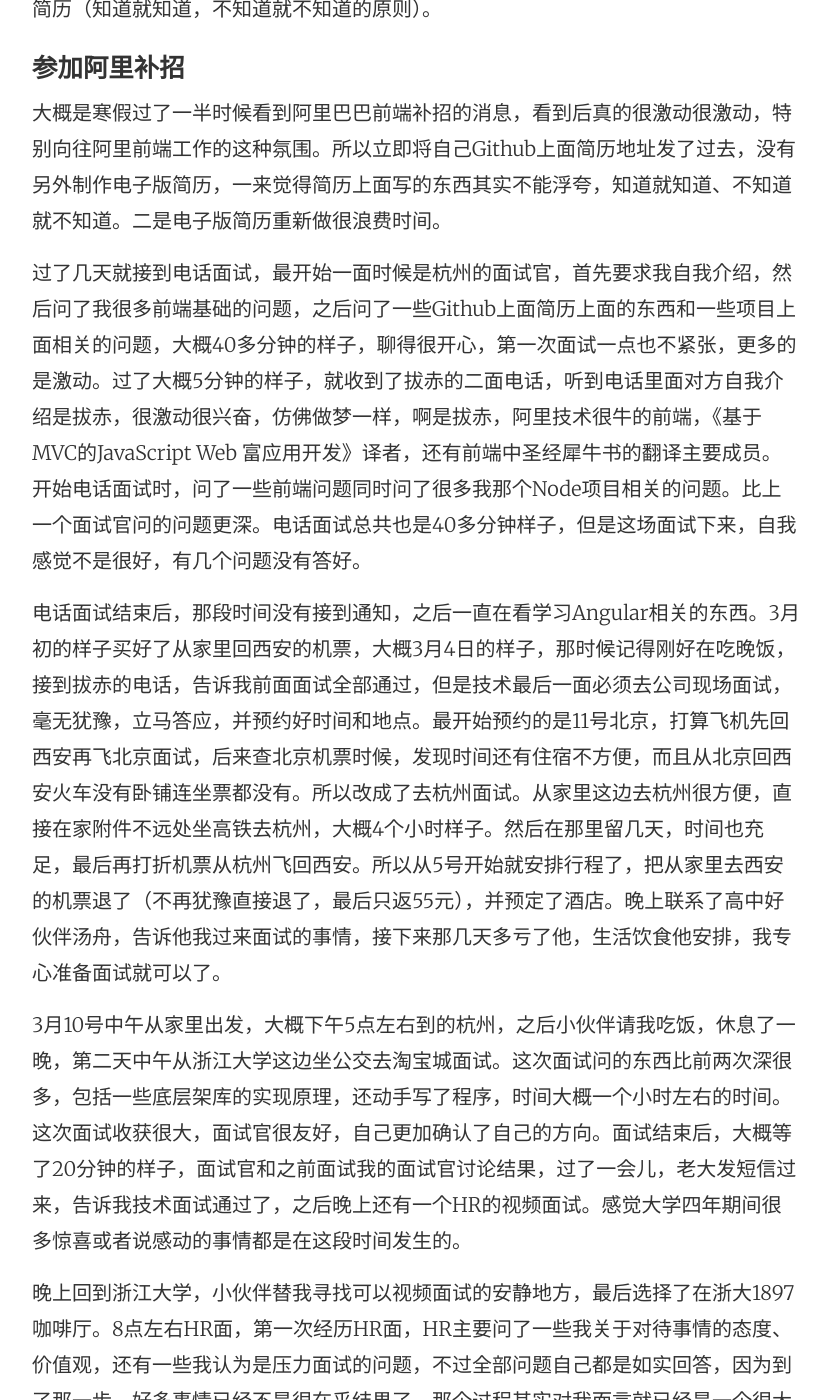
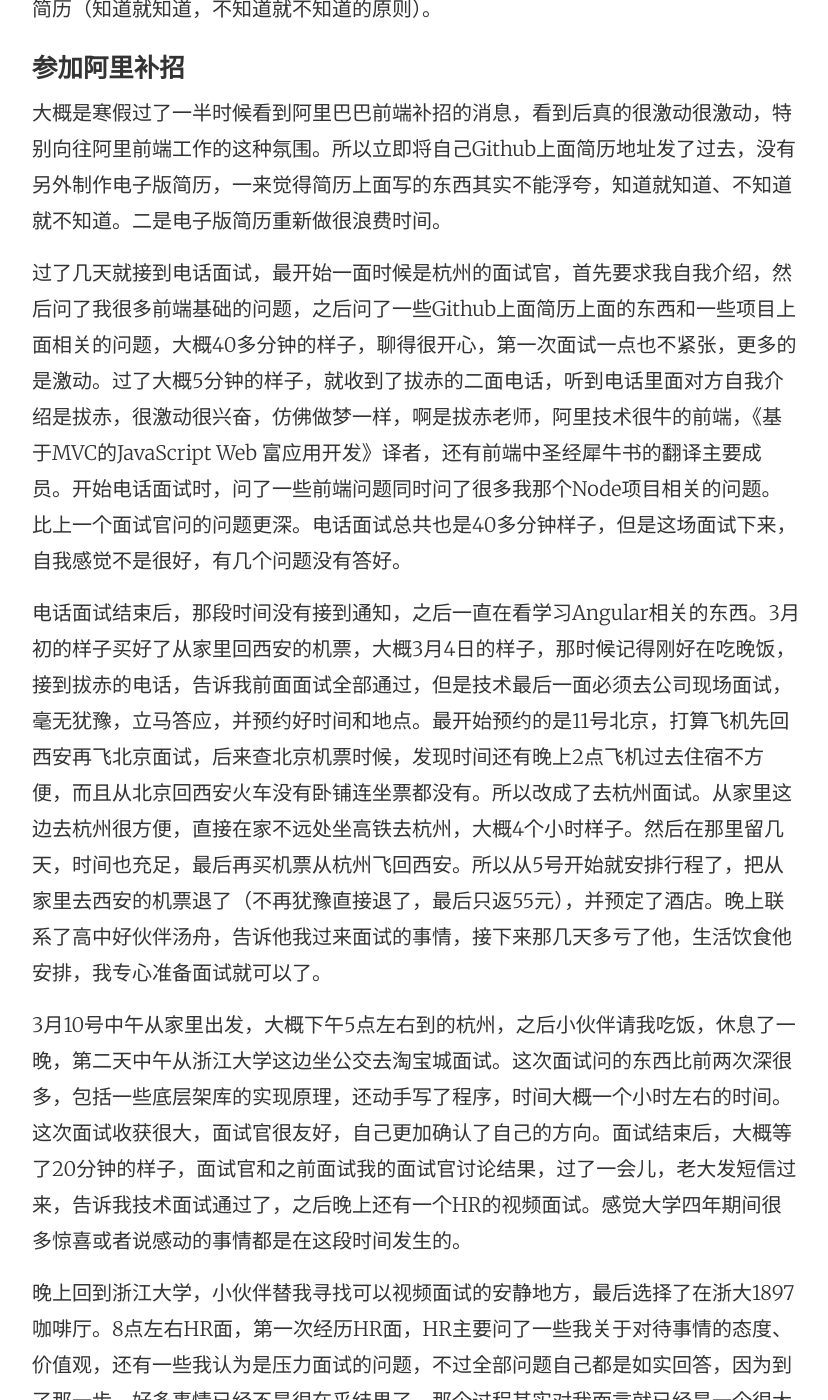
Before and after one commit to tw93/tw93.github.io, a Jekyll site: the page built from _posts/2015-05-18-About-My-College-And-Alibaba.md, in a window 1280 px wide and 1400 px high, scrolled down 2598 px. Shown: the whole window, without its empty margins (224-1052 px from the left). Built offline with Jekyll 4.4.1, drawn with Linux system fonts in a browser that asks for light colours; comment, search, counter and statistics services are not loaded.

Commit message:
error word

```diff
--- a/_posts/2015-05-18-About-My-College-And-Alibaba.md
+++ b/_posts/2015-05-18-About-My-College-And-Alibaba.md
@@ -38,9 +38,9 @@
 
 大概是寒假过了一半时候看到阿里巴巴前端补招的消息，看到后真的很激动很激动，特别向往阿里前端工作的这种氛围。所以立即将自己Github上面简历地址发了过去，没有另外制作电子版简历，一来觉得简历上面写的东西其实不能浮夸，知道就知道、不知道就不知道。二是电子版简历重新做很浪费时间。
 
-过了几天就接到电话面试，最开始一面时候是杭州的面试官，首先要求我自我介绍，然后问了我很多前端基础的问题，之后问了一些Github上面简历上面的东西和一些项目上面相关的问题，大概40多分钟的样子，聊得很开心，第一次面试一点也不紧张，更多的是激动。过了大概5分钟的样子，就收到了拔赤的二面电话，听到电话里面对方自我介绍是拔赤，很激动很兴奋，仿佛做梦一样，啊是拔赤，阿里技术很牛的前端，《基于MVC的JavaScript Web 富应用开发》译者，还有前端中圣经犀牛书的翻译主要成员。开始电话面试时，问了一些前端问题同时问了很多我那个Node项目相关的问题。比上一个面试官问的问题更深。电话面试总共也是40多分钟样子，但是这场面试下来，自我感觉不是很好，有几个问题没有答好。
+过了几天就接到电话面试，最开始一面时候是杭州的面试官，首先要求我自我介绍，然后问了我很多前端基础的问题，之后问了一些Github上面简历上面的东西和一些项目上面相关的问题，大概40多分钟的样子，聊得很开心，第一次面试一点也不紧张，更多的是激动。过了大概5分钟的样子，就收到了拔赤的二面电话，听到电话里面对方自我介绍是拔赤，很激动很兴奋，仿佛做梦一样，啊是拔赤老师，阿里技术很牛的前端，《基于MVC的JavaScript Web 富应用开发》译者，还有前端中圣经犀牛书的翻译主要成员。开始电话面试时，问了一些前端问题同时问了很多我那个Node项目相关的问题。比上一个面试官问的问题更深。电话面试总共也是40多分钟样子，但是这场面试下来，自我感觉不是很好，有几个问题没有答好。
 
-电话面试结束后，那段时间没有接到通知，之后一直在看学习Angular相关的东西。3月初的样子买好了从家里回西安的机票，大概3月4日的样子，那时候记得刚好在吃晚饭，接到拔赤的电话，告诉我前面面试全部通过，但是技术最后一面必须去公司现场面试，毫无犹豫，立马答应，并预约好时间和地点。最开始预约的是11号北京，打算飞机先回西安再飞北京面试，后来查北京机票时候，发现时间还有住宿不方便，而且从北京回西安火车没有卧铺连坐票都没有。所以改成了去杭州面试。从家里这边去杭州很方便，直接在家附件不远处坐高铁去杭州，大概4个小时样子。然后在那里留几天，时间也充足，最后再打折机票从杭州飞回西安。所以从5号开始就安排行程了，把从家里去西安的机票退了（不再犹豫直接退了，最后只返55元），并预定了酒店。晚上联系了高中好伙伴汤舟，告诉他我过来面试的事情，接下来那几天多亏了他，生活饮食他安排，我专心准备面试就可以了。
+电话面试结束后，那段时间没有接到通知，之后一直在看学习Angular相关的东西。3月初的样子买好了从家里回西安的机票，大概3月4日的样子，那时候记得刚好在吃晚饭，接到拔赤的电话，告诉我前面面试全部通过，但是技术最后一面必须去公司现场面试，毫无犹豫，立马答应，并预约好时间和地点。最开始预约的是11号北京，打算飞机先回西安再飞北京面试，后来查北京机票时候，发现时间还有晚上2点飞机过去住宿不方便，而且从北京回西安火车没有卧铺连坐票都没有。所以改成了去杭州面试。从家里这边去杭州很方便，直接在家不远处坐高铁去杭州，大概4个小时样子。然后在那里留几天，时间也充足，最后再买机票从杭州飞回西安。所以从5号开始就安排行程了，把从家里去西安的机票退了（不再犹豫直接退了，最后只返55元），并预定了酒店。晚上联系了高中好伙伴汤舟，告诉他我过来面试的事情，接下来那几天多亏了他，生活饮食他安排，我专心准备面试就可以了。
 
 3月10号中午从家里出发，大概下午5点左右到的杭州，之后小伙伴请我吃饭，休息了一晚，第二天中午从浙江大学这边坐公交去淘宝城面试。这次面试问的东西比前两次深很多，包括一些底层架库的实现原理，还动手写了程序，时间大概一个小时左右的时间。这次面试收获很大，面试官很友好，自己更加确认了自己的方向。面试结束后，大概等了20分钟的样子，面试官和之前面试我的面试官讨论结果，过了一会儿，老大发短信过来，告诉我技术面试通过了，之后晚上还有一个HR的视频面试。感觉大学四年期间很多惊喜或者说感动的事情都是在这段时间发生的。
 
```
